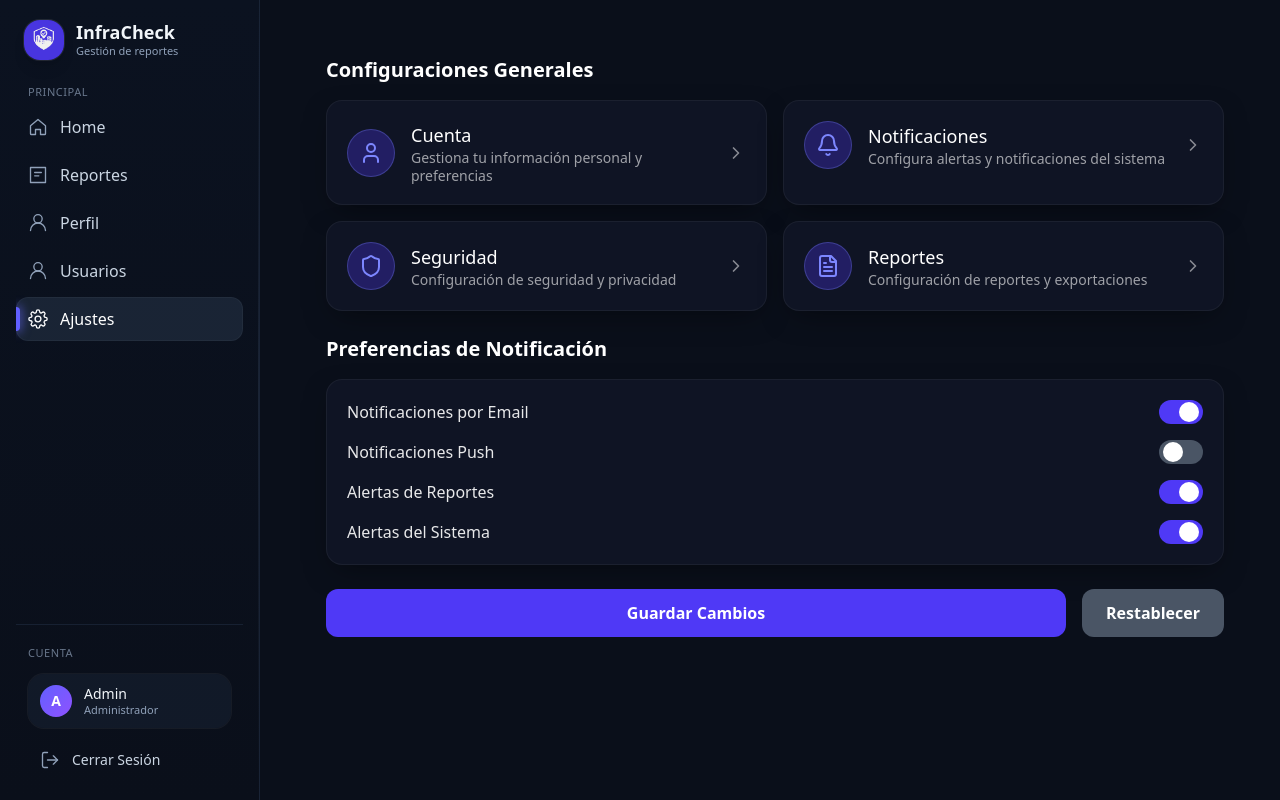
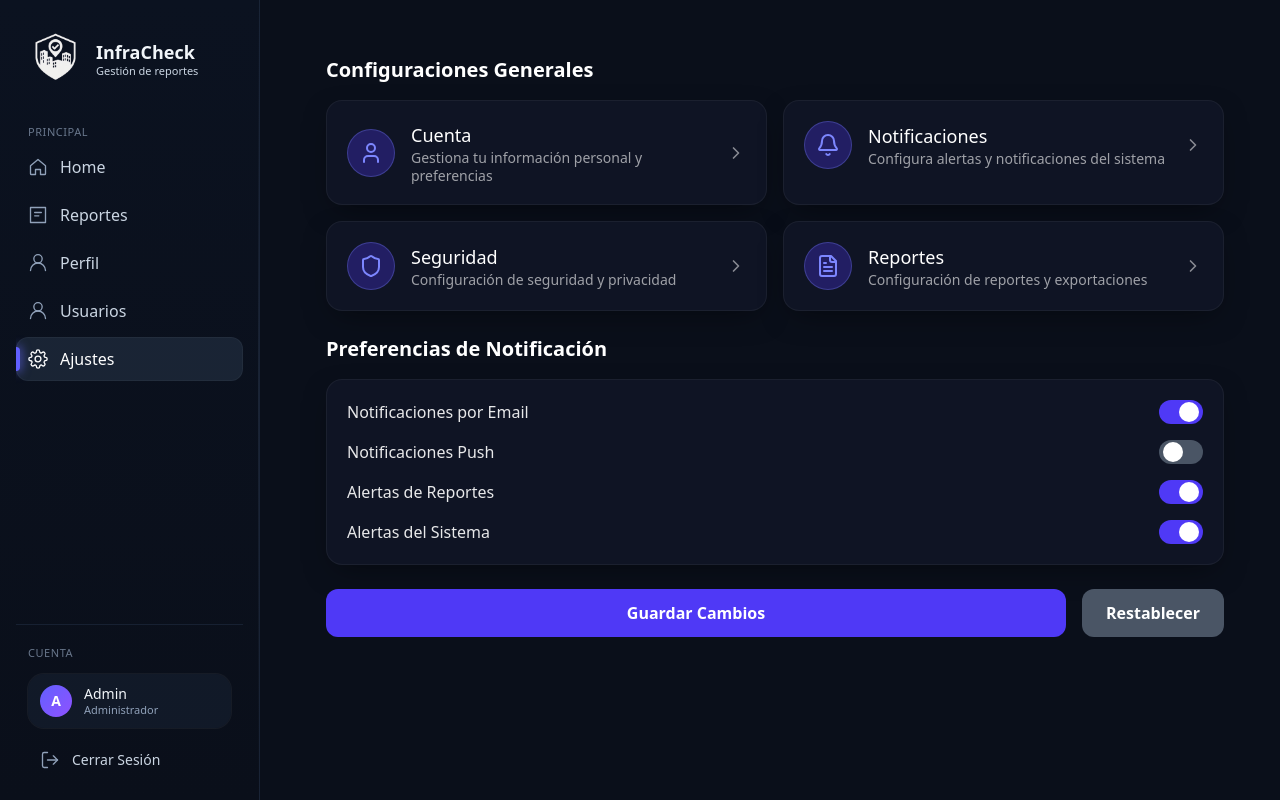
Before and after one commit to DiegoCuriqueo/INFRACHECK_WEB_T.INTEGRACION2, a React (Vite) app in the folder infracheck/: page /admin/ajustes in a window 1280 px wide. Built offline with nearby package versions, Linux system fonts and the light colour scheme; no server answers.

Commit message:
Logo modificado y agrandado.

```diff
--- a/infracheck/src/components/nav/SidebarADM.jsx
+++ b/infracheck/src/components/nav/SidebarADM.jsx
@@ -113,14 +113,14 @@ export default function SidebarADM() {
     <aside className="h-full w-[260px] bg-[#0B1220] bg-gradient-to-b from-[#0B1220] to-[#0A0F1A] border-r border-slate-800/80 px-4 py-5 relative flex flex-col">
 
       {/* Header */}
-      <div className="flex items-center gap-3 px-2 pb-6">
-        <div className="h-10 w-10 rounded-2xl bg-indigo-600/90 grid place-content-center text-white shadow-lg ring-1 ring-white/10">
+      <div className="flex items-center gap-0 px-0 pb-6">
+        <div className="h-20 w-20 rounded-2xl grid place-content-center">
           <img src="/logo1.png" alt="InfraCheck" className="h-full w-full object-contain" />
         </div>
 
         <div>
           <div className="text-lg font-semibold leading-tight text-slate-100">InfraCheck</div>
-          <div className="text-[11px] text-slate-400">Gestión de reportes</div>
+          <div className="text-[11px] text-slate-300">Gestión de reportes</div>
         </div>
       </div>
 
--- a/infracheck/src/components/nav/SidebarAU.jsx
+++ b/infracheck/src/components/nav/SidebarAU.jsx
@@ -103,14 +103,14 @@ export default function SidebarAU() {
     <aside className="relative h-full w-[260px] bg-[#0B1220] bg-gradient-to-b from-[#0B1220] to-[#0A0F1A] border-r border-slate-800/80 px-4 py-5 flex flex-col">
 
       {/* Header */}
-      <div className="flex items-center gap-3 px-2 pb-6">
-        <div className="h-10 w-10 rounded-2xl bg-indigo-600/90 grid place-content-center text-white shadow-lg ring-1 ring-white/10">
+      <div className="flex items-center gap-0 px-0 pb-6">
+        <div className="h-20 w-20 rounded-2xl grid place-content-center">
           <img src="/logo1.png" alt="InfraCheck" className="h-full w-full object-contain" />
         </div>
 
         <div>
           <div className="text-lg font-semibold leading-tight text-slate-100">InfraCheck</div>
-          <div className="text-[11px] text-slate-400">Gestión de reportes</div>
+          <div className="text-[11px] text-slate-300">Gestión de reportes</div>
         </div>
       </div>
 
--- a/infracheck/src/components/nav/SidebarUSER.jsx
+++ b/infracheck/src/components/nav/SidebarUSER.jsx
@@ -105,14 +105,14 @@ export default function Sidebar() {
   return (
     <aside className="h-full w-[260px] bg-[#0B1220] bg-gradient-to-b from-[#0B1220] to-[#0A0F1A] border-r border-slate-800/80 px-4 py-5 relative flex flex-col">
       {/* Header */}
-      <div className="flex items-center gap-3 px-2 pb-6">
-        <div className="h-10 w-10 rounded-2xl bg-indigo-600/90 grid place-content-center text-white shadow-lg ring-1 ring-white/10">
+      <div className="flex items-center gap-0 px-0 pb-6">
+        <div className="h-20 w-20 rounded-2xl grid place-content-center">
           <img src="/logo1.png" alt="InfraCheck" className="h-full w-full object-contain" />
         </div>
 
         <div>
           <div className="text-lg font-semibold leading-tight text-slate-100">InfraCheck</div>
-          <div className="text-[11px] text-slate-400">Gestión de reportes</div>
+          <div className="text-[11px] text-slate-300">Gestión de reportes</div>
         </div>
       </div>
 
```
